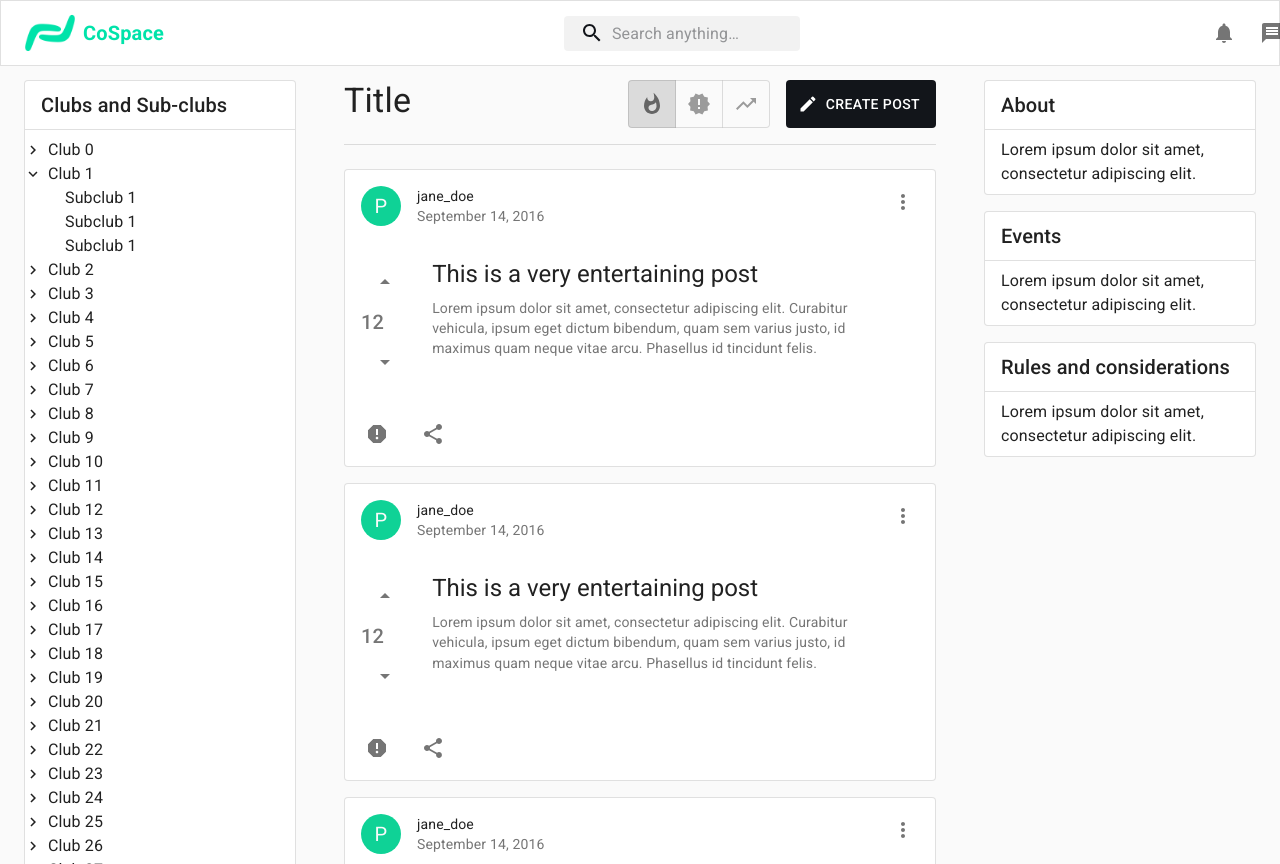
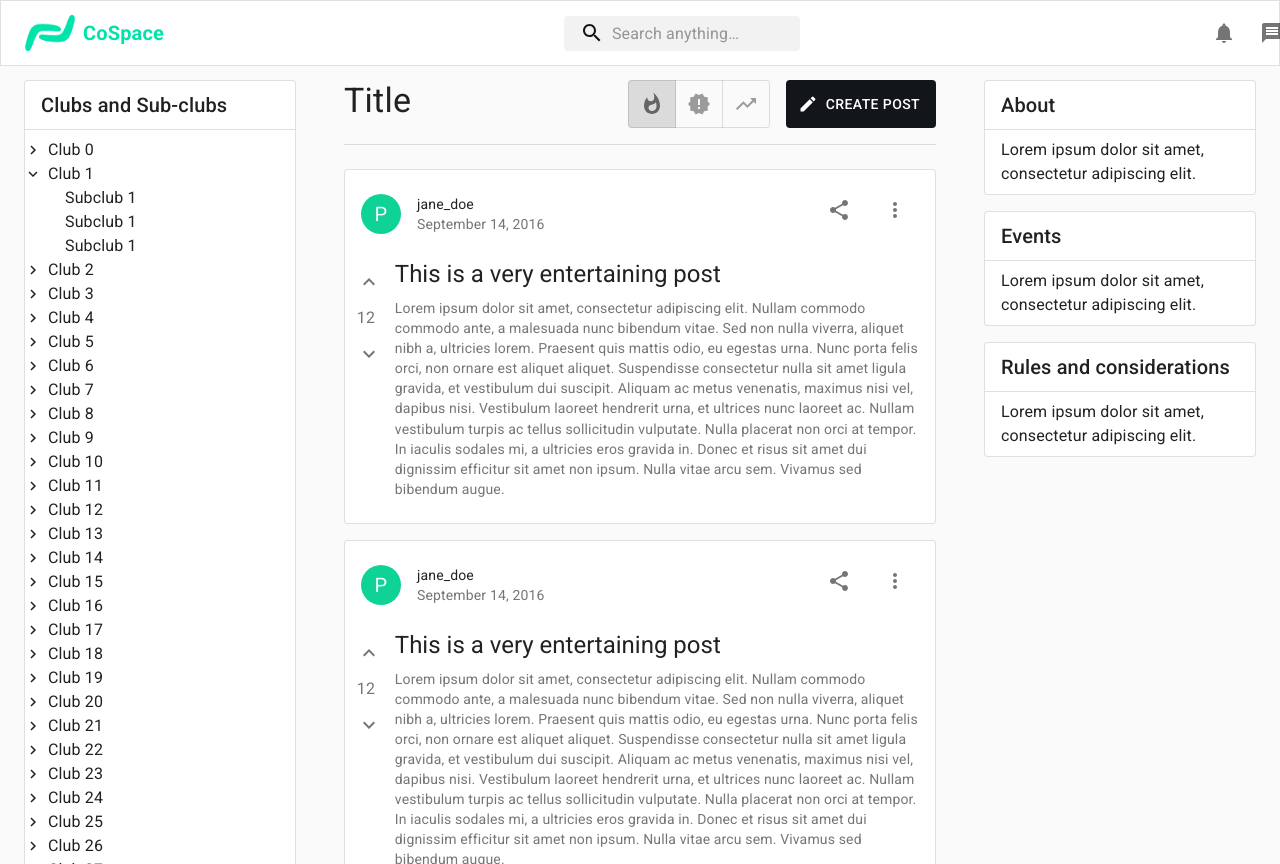
Before and after one commit to hu-overengineers/CoSpace-frontend, a React (Create React App) app: page / in a window 1280 px wide. Built offline with nearby package versions, Linux system fonts and the light colour scheme.

Commit message:
Refine post feed item view

```diff
--- a/src/component/Post.js
+++ b/src/component/PostFeedItem.js
@@ -1,4 +1,4 @@
-import React from 'react';
+import React, {useState} from 'react';
 import {makeStyles} from '@material-ui/core/styles';
 import Card from '@material-ui/core/Card';
 import CardHeader from '@material-ui/core/CardHeader';
@@ -7,15 +7,12 @@ import CardActions from '@material-ui/core/CardActions';
 import Avatar from '@material-ui/core/Avatar';
 import IconButton from '@material-ui/core/IconButton';
 import Typography from '@material-ui/core/Typography';
-import FavoriteIcon from '@material-ui/icons/Favorite';
 import ShareIcon from '@material-ui/icons/Share';
 import MoreVertIcon from '@material-ui/icons/MoreVert';
-import ArrowDropUpOutlinedIcon from '@material-ui/icons/ArrowDropUpOutlined';
-import ArrowDropDownOutlinedIcon from '@material-ui/icons/ArrowDropDownOutlined';
-import { Container } from '@material-ui/core';
+import KeyboardArrowDownIcon from '@material-ui/icons/KeyboardArrowDown';
+import KeyboardArrowUpIcon from '@material-ui/icons/KeyboardArrowUp';
 import Grid from '@material-ui/core/Grid';
-import ReportIcon from '@material-ui/icons/Report';
-import {useState} from "react";
+import Box from "@material-ui/core/Box";
 
 const useStyles = makeStyles((theme) => ({
     root: {},
@@ -36,10 +33,18 @@ const useStyles = makeStyles((theme) => ({
     avatar: {
         backgroundColor: theme.palette.secondary.main,
     },
-    vote: {
-        //paddingTop: '50.25%',
-    }
+    voteLabel: {
+        flexGrow: 1,
+    },
+    postCardContent: {
+        margin: 0,
+        padding: 0
+    },
+    postContentBox: {
+        marginRight: theme.spacing(2),
+    },
 }));
+
 
 export function PostFeedItem({props}) {
     const classes = useStyles();
@@ -53,6 +58,7 @@ export function PostFeedItem({props}) {
     const handleDownVote = () => {
         setVote(vote - 1);
     }
+
     return (
         <Card variant="outlined" className={classes.root}>
             <CardHeader
@@ -62,50 +68,50 @@ export function PostFeedItem({props}) {
                     </Avatar>
                 }
                 action={
+                    <CardActions>
+                        <IconButton aria-label="share">
+                            <ShareIcon/>
+                        </IconButton>
                         <IconButton aria-label="settings">
                             <MoreVertIcon/>
                         </IconButton>
+                    </CardActions>
                 }
                 title={props.author}
-                subheader={props.time}
-            />
-            <CardContent>
+                subheader={props.time}/>
 
+            <CardContent className={classes.postCardContent}>
                 <Grid container spacing={1}>
-                    <Grid item xs={1}>
+                    <Grid item xs={1} style={{textAlign: "center"}}>
                         <IconButton aria-label="up-vote" onClick={handleUpVote}>
-                                <ArrowDropUpOutlinedIcon/>
+                            <KeyboardArrowUpIcon/>
                         </IconButton>
 
-                            <Typography variant="h6" color="textSecondary" align="left">{vote}</Typography>
+                        <Box display="flex" flexDirection="center">
+                            <Typography className={classes.voteLabel}
+                                        variant="body1"
+                                        color="textSecondary">{vote}</Typography>
+                        </Box>
 
                         <IconButton aria-label="down-vote" onClick={handleDownVote}>
-                                <ArrowDropDownOutlinedIcon/>
+                            <KeyboardArrowDownIcon/>
                         </IconButton>
                     </Grid>
 
                     <Grid item xs={11}>
-                        <Container>
+                        <Box className={classes.postContentBox}>
                             <Typography gutterBottom variant="h5" component="h2">
                                 {props.title}
                             </Typography>
                             <Typography variant="body2" color="textSecondary" component="p">
                                 {props.body}
                             </Typography>
-                        </Container>
+                        </Box>
                     </Grid>
                 </Grid>
 
             </CardContent>
 
-            <CardActions>
-                <IconButton aria-label="add to favorites">
-                    <ReportIcon/>
-                </IconButton>
-                <IconButton aria-label="share">
-                    <ShareIcon/>
-                </IconButton>
-            </CardActions>
 
         </Card>
     );
--- a/src/page/HomePage.js
+++ b/src/page/HomePage.js
@@ -2,7 +2,7 @@ import React from 'react';
 import {Container, Divider, List, Typography} from '@material-ui/core';
 import Grid from '@material-ui/core/Grid';
 import {makeStyles} from "@material-ui/core/styles";
-import {PostFeedItem} from "../component/Post";
+import {PostFeedItem} from "../component/PostFeedItem";
 import Box from "@material-ui/core/Box";
 import ClubTree from '../component/ClubTree';
 import AboutClub from '../component/AboutClub';
@@ -44,6 +44,7 @@ const useStyles = makeStyles((theme) => ({
     }
 }));
 
+
 export default function HomePage() {
 
     const classes = useStyles();
@@ -80,9 +81,14 @@ export default function HomePage() {
     for (let i = 0; i < 100; i++) {
         posts.push({
             title: "This is a very entertaining post",
-            body: "Lorem ipsum dolor sit amet, consectetur adipiscing elit. Curabitur vehicula," +
-                " ipsum eget dictum bibendum, quam sem varius justo, id maximus quam neque vitae arcu." +
-                " Phasellus id tincidunt felis. ",
+            body: "Lorem ipsum dolor sit amet, consectetur adipiscing elit. Nullam commodo commodo ante," +
+                " a malesuada nunc bibendum vitae. Sed non nulla viverra, aliquet nibh a, ultricies lorem." +
+                " Praesent quis mattis odio, eu egestas urna. Nunc porta felis orci, non ornare est aliquet aliquet." +
+                " Suspendisse consectetur nulla sit amet ligula gravida, et vestibulum dui suscipit. Aliquam ac metus" +
+                " venenatis, maximus nisi vel, dapibus nisi. Vestibulum laoreet hendrerit urna, et ultrices nunc laoreet" +
+                " ac. Nullam vestibulum turpis ac tellus sollicitudin vulputate. Nulla placerat non orci at tempor. In" +
+                " iaculis sodales mi, a ultricies eros gravida in. Donec et risus sit amet dui dignissim efficitur sit" +
+                " amet non ipsum. Nulla vitae arcu sem. Vivamus sed bibendum augue.",
             time: "September 14, 2016",
             author: "jane_doe",
             uid: `${i}`
@@ -109,8 +115,7 @@ export default function HomePage() {
                                 value={sortingOrder}
                                 exclusive
                                 onChange={handleSortingOrder}
-                                aria-label="text alignment"
-                            >
+                                aria-label="text alignment">
                                 <ToggleButton value="hot" aria-label="left aligned">
                                     <Whatshot/>
                                 </ToggleButton>
--- a/src/page/ProfilePage.js
+++ b/src/page/ProfilePage.js
@@ -6,7 +6,7 @@ import {
 } from '@material-ui/core';
 import Grid from '@material-ui/core/Grid';
 import {makeStyles} from "@material-ui/core/styles";
-import {PostFeedItem} from "../component/Post";
+import {PostFeedItem} from "../component/PostFeedItem";
 import Box from "@material-ui/core/Box";
 import ClubTree from '../component/ClubTree';
 import UserInfoContainer from '../component/UserInfoContainer';
```
Lines whose indentation alone changed are shown as unchanged.
